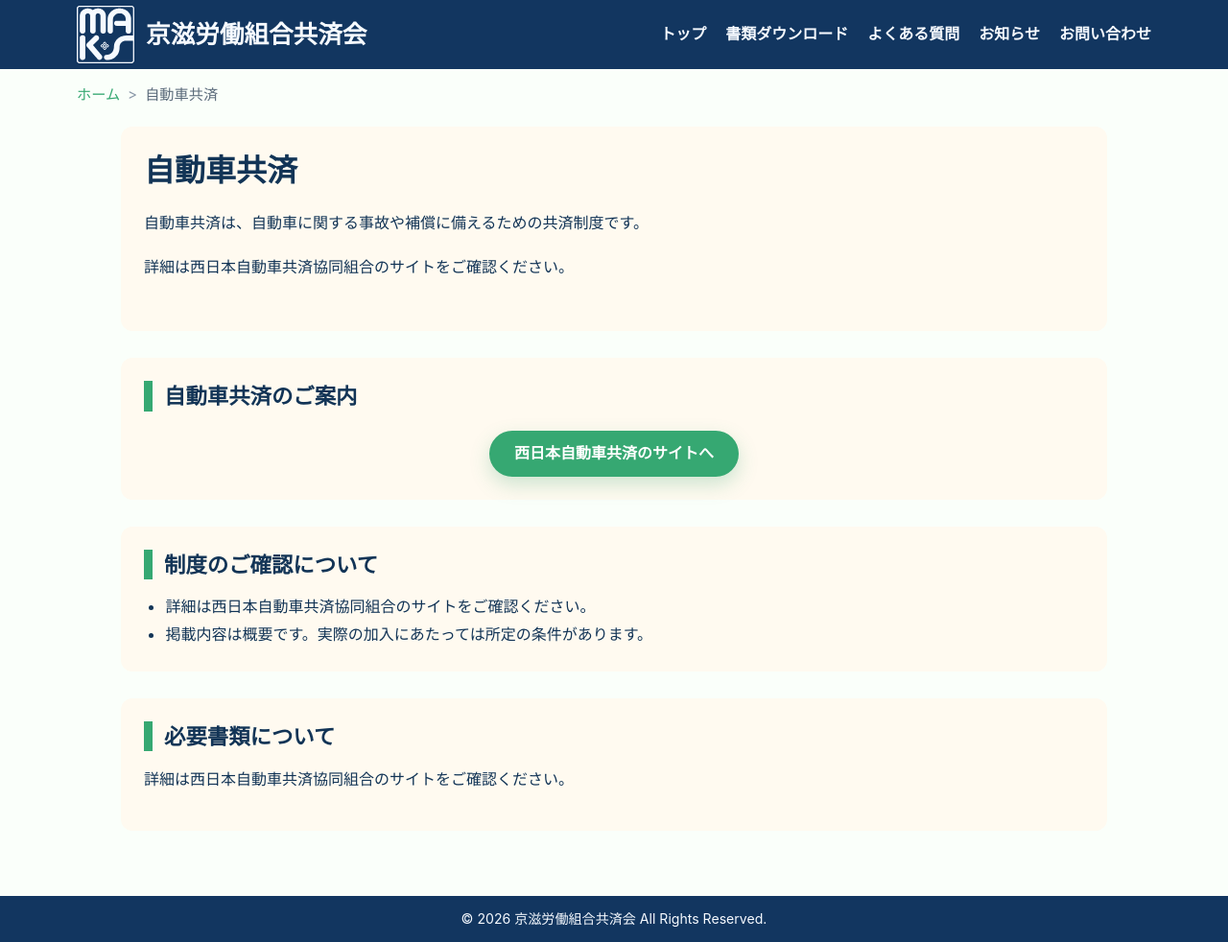
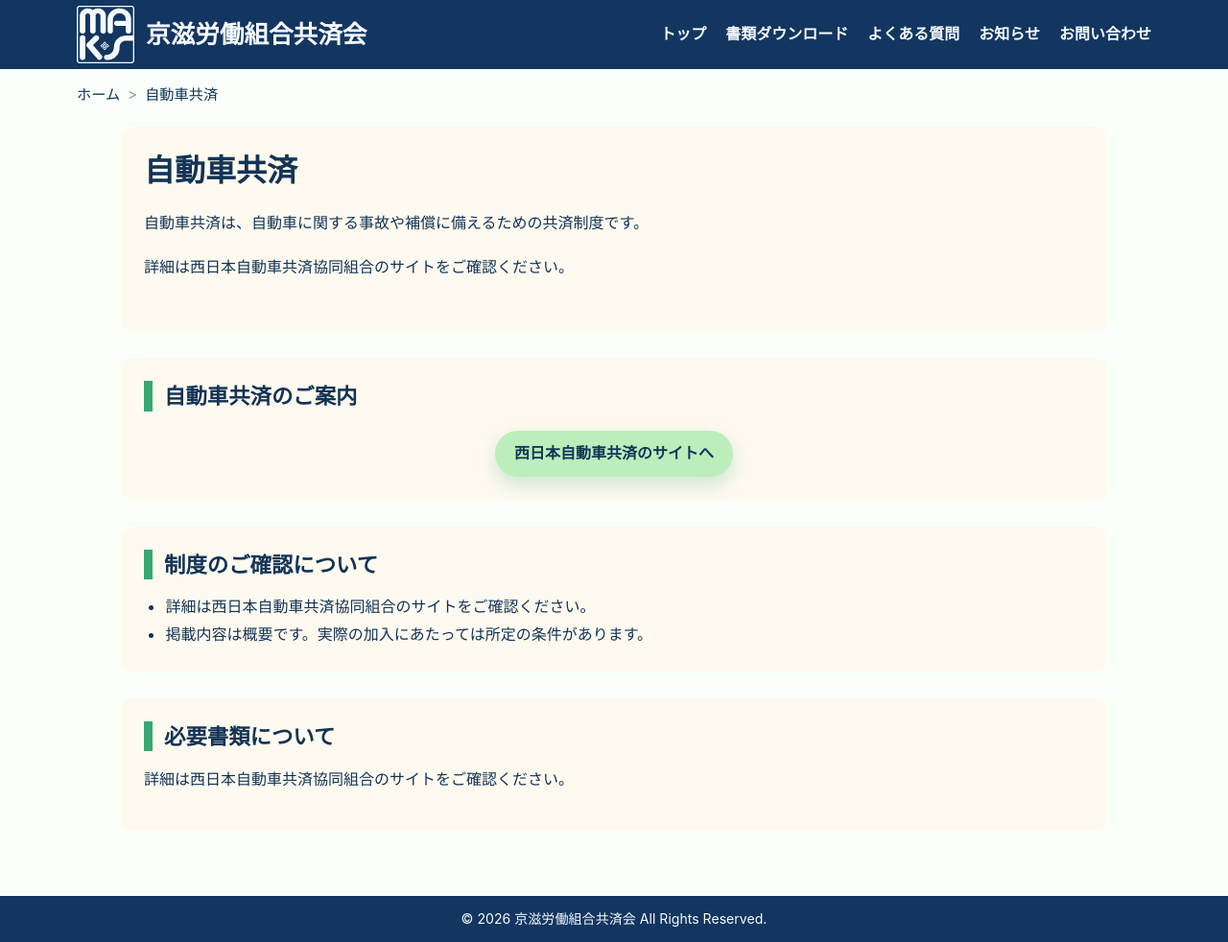
Before and after one commit to keijirodokyosai/keijirodokyosai.github.io, a Jekyll site: the page built from jidosha.html, in a window 1280 px wide and 982 px high. Shown: the whole window at 96% size. Built offline with Jekyll 4.4.1, drawn with Linux system fonts in a browser that asks for light colours.

Commit message:
Update style.css

```diff
--- a/css/style.css
+++ b/css/style.css
@@ -91,6 +91,13 @@
   color: #f6faff;
 }
 
+.site-logo,
+.site-logo:hover,
+.site-logo:focus-visible {
+  color: #f6faff;
+  text-decoration: none;
+}
+
 .site-logo img {
   width: 60px;
   height: 60px;
@@ -129,13 +136,16 @@
 }
 
 .global-nav a[aria-current="page"] {
-  color: #eeffee;
+  color: #ffffff;
+  text-decoration: underline;
+  text-underline-offset: 4px;
 }
 
 .global-nav a:hover,
 .global-nav a:focus-visible {
   color: #eeffee;
   text-decoration: underline;
+  text-underline-offset: 4px;
 }
 
 /* menu toggle */
@@ -216,7 +226,7 @@
     #eaffea 0%,
     #fafffa 100%
   );
-  padding: 72px 0 64px;
+  padding: 36px 0 64px;
 }
 
 .hero-content {
@@ -267,6 +277,18 @@
   margin-bottom: 20px;
 }
 
+.button-group-center {
+  display: flex;
+  justify-content: center;
+  gap: 16px;
+  flex-wrap: wrap;
+}
+
+.contact-center {
+  text-align: center;
+  margin-top: 24px;
+}
+
 .hero-sub-links {
   margin: 0;
   color: #366084;
@@ -278,6 +300,7 @@
   align-items: center;
   justify-content: center;
   min-height: 48px;
+  min-width: 240px;
   padding: 0 20px;
   border-radius: 999px;
   font-weight: 700;
@@ -287,14 +310,15 @@
 }
 
 .btn-primary {
-  background: #36a872;
-  color: #ffffff;
+  background: #bbeebb;
+  color: #123456;
   box-shadow: 0 8px 20px rgba(54, 168, 114, 0.25);
 }
 
 .btn-primary:hover,
 .btn-primary:focus-visible {
   background: #247248;
+  color: #fafffa;
   transform: translateY(-1px);
   box-shadow: 0 12px 24px rgba(54, 168, 114, 0.30);
   text-decoration: none;
@@ -408,7 +432,7 @@
   margin: 0;
   padding: 0;
   font-size: 0.95rem;
-  color: #5b6b7b;
+  color: #123456;
 }
 
 .breadcrumb-list li {
@@ -423,7 +447,7 @@
 }
 
 .breadcrumb-list a {
-  color: #36a872;
+  color: #123456;
 }
 
 .breadcrumb-list a:hover,
@@ -502,7 +526,7 @@
 }
 
 .pdf-download .btn {
-  min-width: 260px;
+  min-width: 240px;
 }
 
 .notice-section {
@@ -606,6 +630,7 @@
   .site-logo svg {
     width: 48px;
     height: 48px;
+    display: block;
   }
 
   .site-logo-text {
@@ -657,7 +682,7 @@
   }
 
   .hero {
-    padding: 56px 0 52px;
+    padding: 36px 0 52px;
   }
 
   .section {
```
